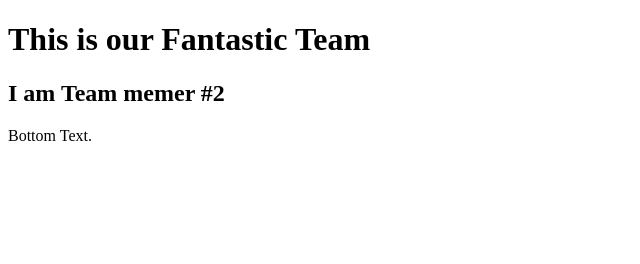
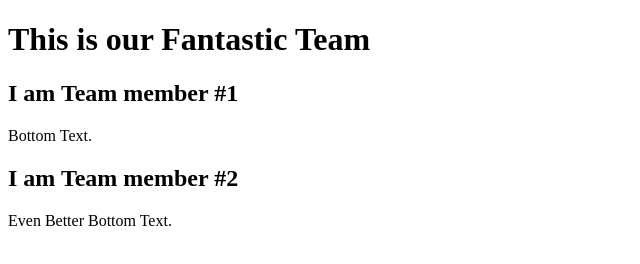
Before and after one commit to MatthewCoulterStu/Week4_ReviewBuild, a plain HTML site: page index.html in a window 1280 px wide. Shown: the whole page, without its empty margins (0-640 px from the left). Drawn offline with Linux system fonts and the light colour scheme.

Commit message:
added team member #2

```diff
--- a/index.html
+++ b/index.html
@@ -9,11 +9,16 @@
 
 	<section id="team-member-1">
 
-	<h2>I am Team memer #2</h2>
+	<h2>I am Team member #1</h2>
 	<p> Bottom Text.</p>
 
 	</section>
 
+	<section id="team-member-2">
+
+		<h2>I am Team member #2</h2>
+		<p>Even Better Bottom Text.</p>
+	</section>
 
 </body>
 </html>
```
